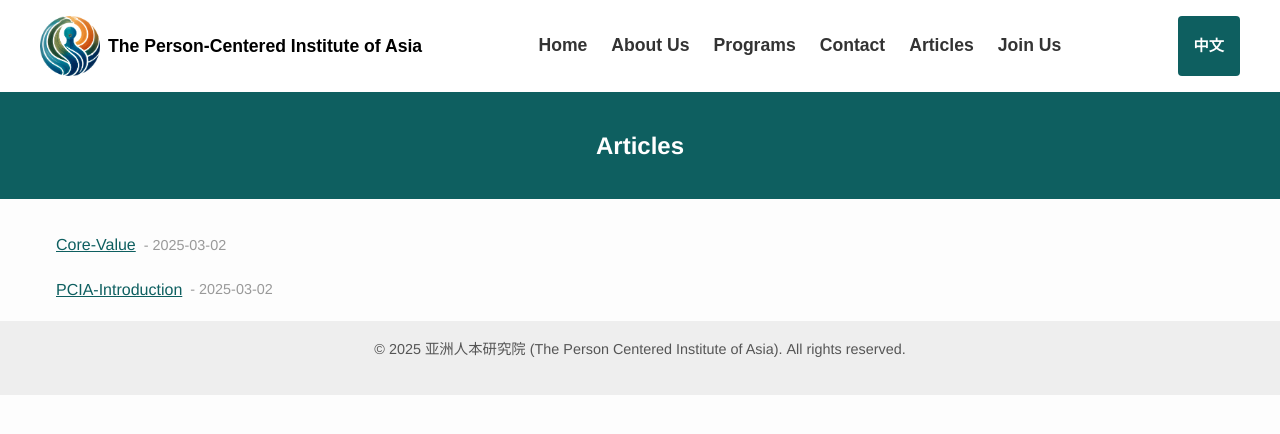
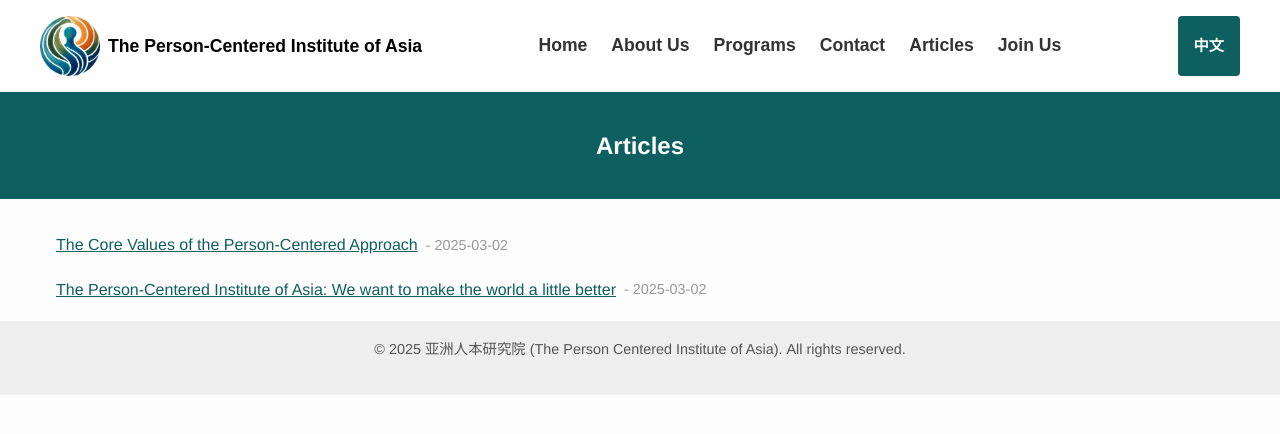
Before and after one commit to YeeLiu611/YeeLiu611, a Jekyll site: the page built from en/blog.md, in a window 1280 px wide. Shown: the top 434 px of the page. Built offline with Jekyll 4.4.1, drawn with Linux system fonts in a browser that asks for light colours; a script that is not in the unit is left out.

Commit message:
Update blog.md

```diff
--- a/en/blog.md
+++ b/en/blog.md
@@ -21,7 +21,11 @@ alternate_url: "/zh/blog"
       {% for post in blog_posts %}
         <li class="blog-item">
           <a class="post-link" href="{{ post.url }}">
-            {{ post.title }}
+            {% if page.lang == "zh" %}
+              {{ post.title_zh }}
+            {% else %}
+              {{ post.title_en }}
+            {% endif %}
           </a>
           <span class="blog-date"> - {{ post.date | date: "%Y-%m-%d" }}</span>
         </li>
```
